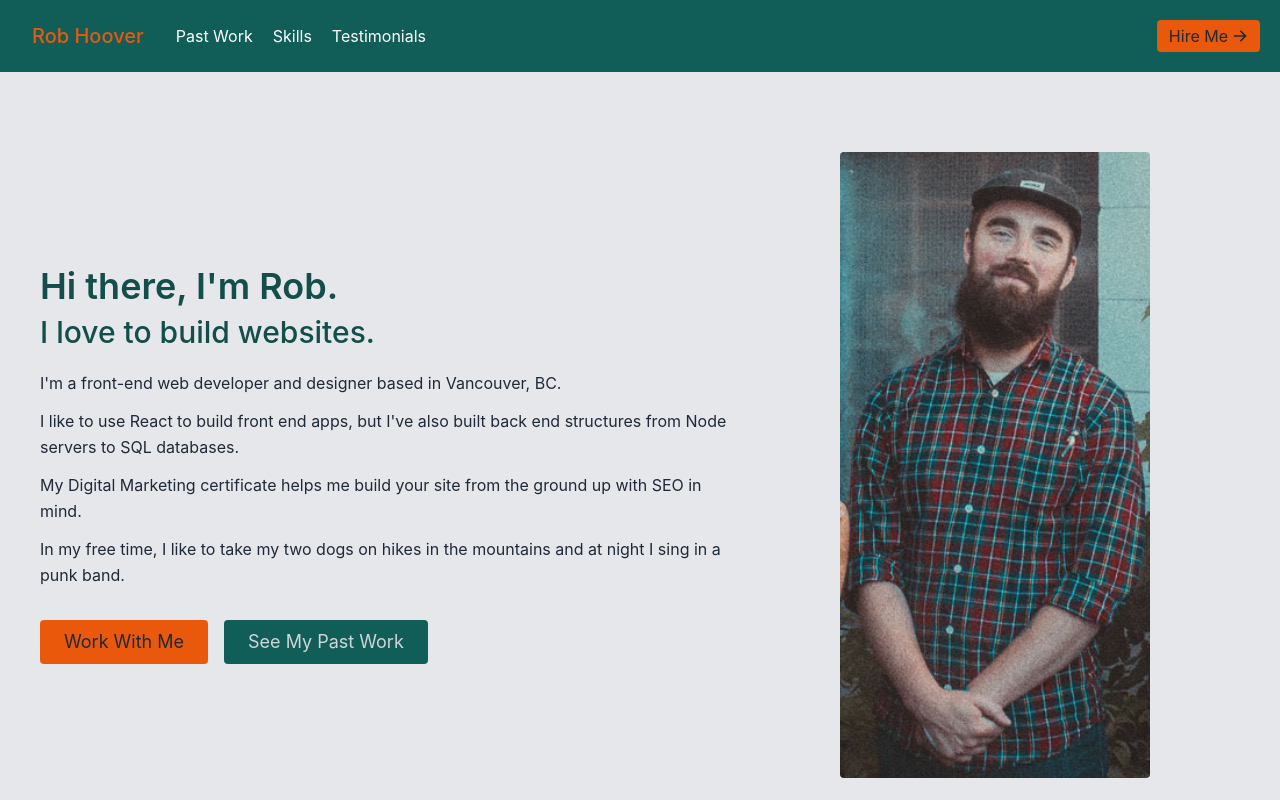
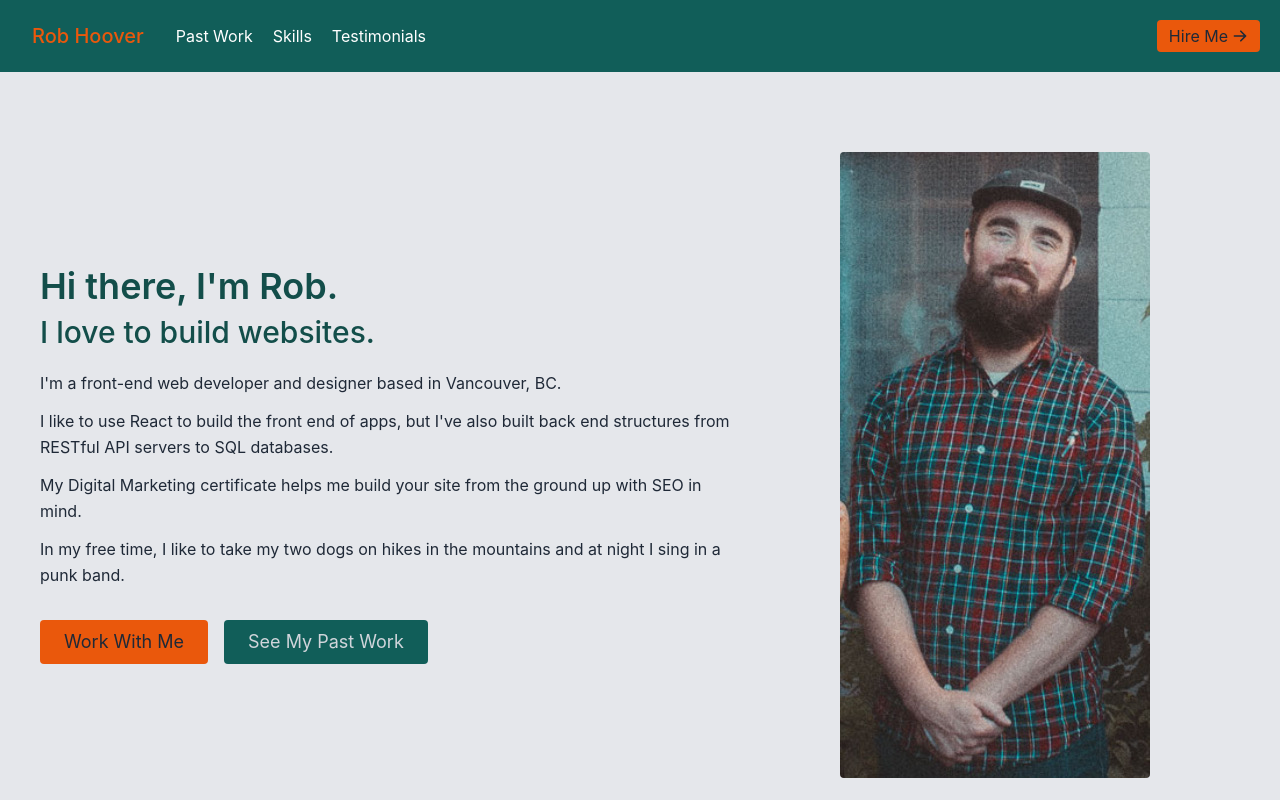
Before and after one commit to robalobadob/react-dev-portfolio, a React (Create React App) app: page / in a window 1280 px wide. Shown: the top 800 px of the page. Built offline with nearby package versions, Linux system fonts and the light colour scheme.

Commit message:
copy update

```diff
--- a/src/components/About.js
+++ b/src/components/About.js
@@ -15,7 +15,7 @@ export default function About() {
             I'm a front-end web developer and designer based in Vancouver, BC.
           </p>
           <p className="mb-3 leading-relaxed">
-            I like to use React to build front end apps, but I've also built back end structures from Node servers to SQL databases.
+            I like to use React to build the front end of apps, but I've also built back end structures from RESTful API servers to SQL databases.
           </p>
           <p className="mb-3 leading-relaxed">
             My Digital Marketing certificate helps me build your site from the ground up with SEO in mind.
```
Also changed, not shown: 11 other files (tests, documents, lock files or other folders).
